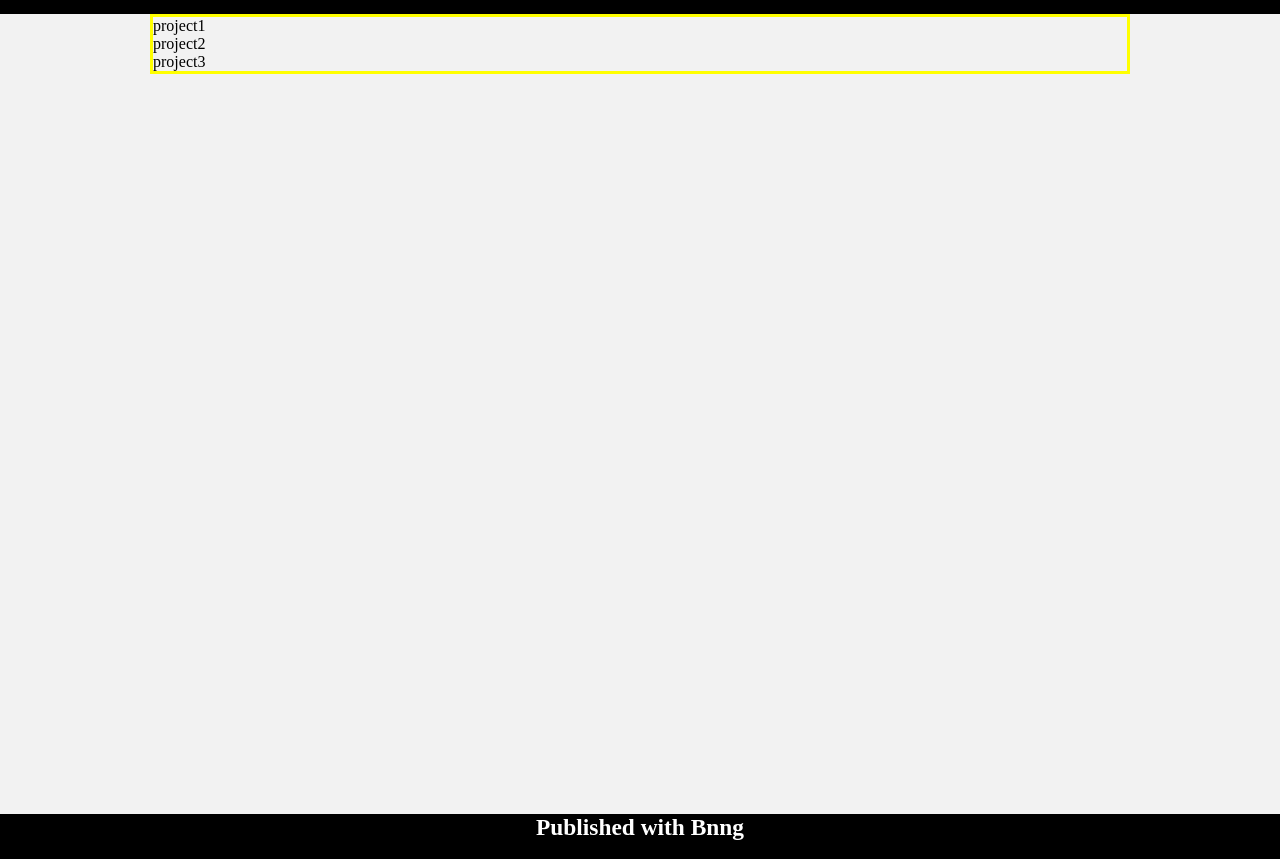
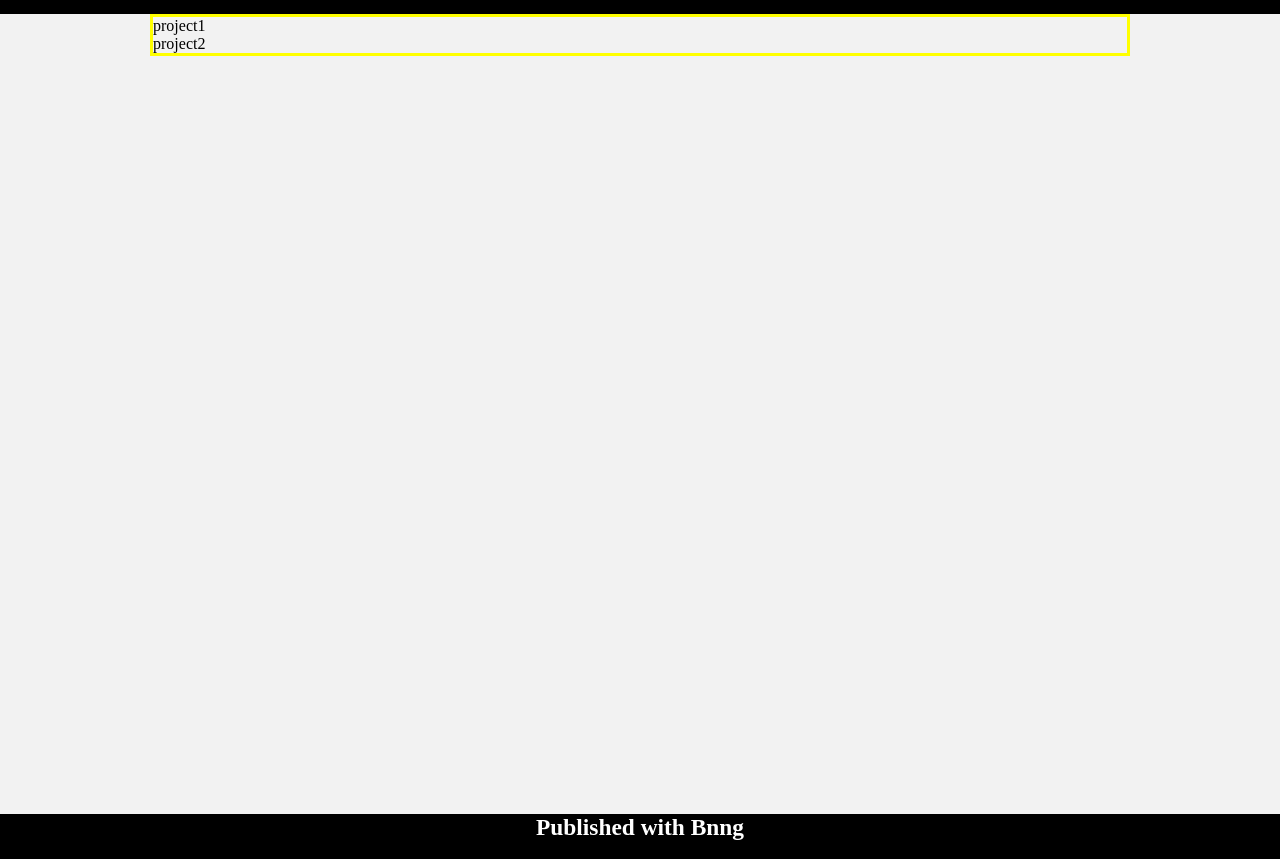
Before and after one commit to bnngzhang/bnngzhang.github.io, a plain HTML site: page index.html in a window 1280 px wide. Shown: the part 81-940 px from the top of the page. Drawn offline with Linux system fonts and the light colour scheme.

Commit message:
Update index.html

```diff
--- a/index.html
+++ b/index.html
@@ -27,8 +27,6 @@
  	 		<div id="maincon">
  	 			<div id="proj1">project1</div>
  	 			<div id="proj2">project2</div>
- 	 			<div id="proj3">project3</div>
-
  	 		</div>
 
  	 	</div>
```
